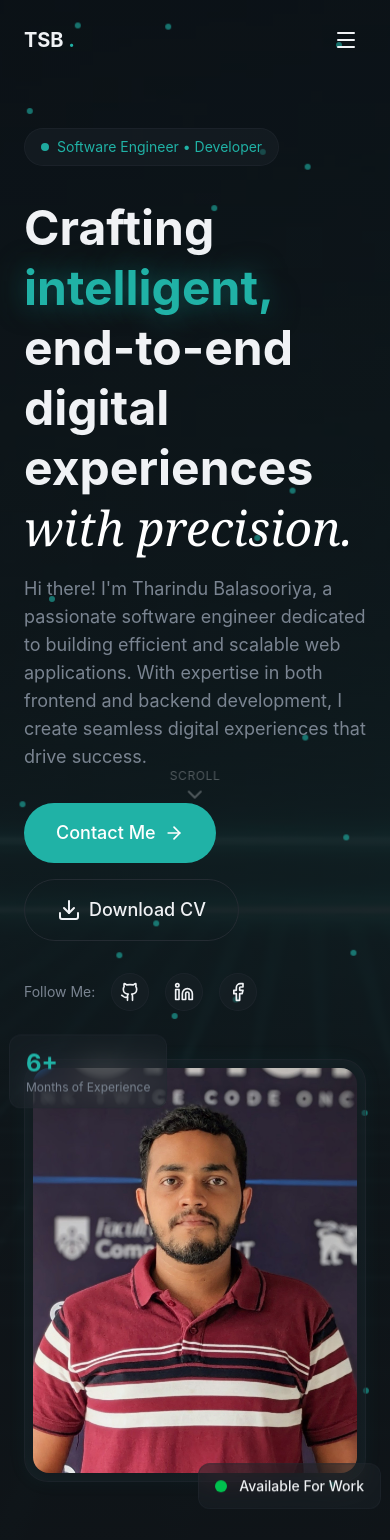
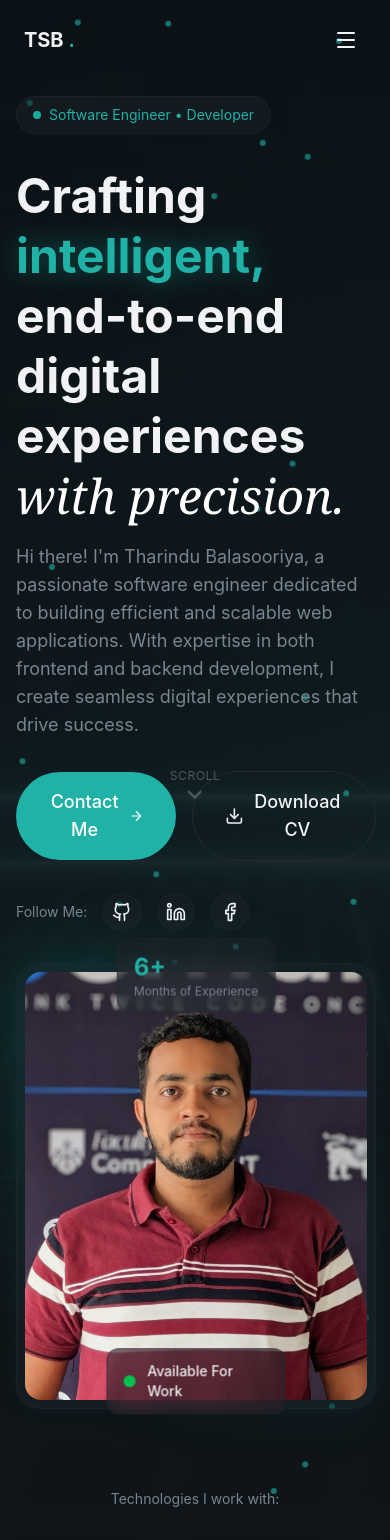
Before and after one commit to tharindutsb/Tharindu_Balasooriya_portfolio, a React (Vite) app: page / in a window 390 px wide. Shown: the top 1540 px of the page. Built offline with nearby package versions, Linux system fonts and the light colour scheme.

Commit message:
update flexing

```diff
--- a/src/sections/About.jsx
+++ b/src/sections/About.jsx
@@ -26,7 +26,7 @@ const highlights=[
 ]
 export const About = () => {
   return (
-    <section id="about" className="py-32 relative overflow-hidden">
+    <section id="about" className="py-22 relative overflow-hidden">
          <div className="container mx-auto px-6 relative z-10">
           <div className="grid lg:grid-cols-2 gap-16 items-center">
             {/* left column */}
--- a/src/sections/Hero.jsx
+++ b/src/sections/Hero.jsx
@@ -24,8 +24,8 @@ const skills = [
    "FastAPI",
    "Machine Learning",
    "AI Integration",
+];
 
-];
 export const Hero = () => {
   return (
     <section className="relative min-h-screen flex items-center overflow-hidden">
@@ -34,6 +34,7 @@ export const Hero = () => {
         <img src="/hero-bg.jpg" alt="Hero image" className="w-full h-full object-cover opacity-40"  />
         <div className="absolute inset-0 bg-gradient-to-b from-background/20 via-background/80 to-background"/>
       </div>
+
       {/* Green Dots */}
       <div className="absolute inset-0 pointer-events-none">
         {[...Array(30)].map((_, i) =>
@@ -47,21 +48,22 @@ export const Hero = () => {
           }s ease-in-out infinite`,
          }}/>
         )}
+      </div>
 
-    </div>
       {/* content */}
-    <div className="container mx-auto px-6 relative pt-32 pb-20 z-10">
-      <div className="grid lg:grid-cols-2 gap-12 items-center">
+      <div className="container mx-auto px-4 sm:px-6 relative pt-24 md:pt-32 pb-16 md:pb-20 z-10">
+        <div className="grid md:grid-cols-2 gap-8 md:gap-12 items-start lg:items-center">
           {/* left column -text content  */}
-        <div className="space-y-8">
+          <div className="space-y-8 animate-fade-in animation-delay-500">
             <div className="animate-fade-in">
               <span className="inline-flex items-center gap-2 px-4 py-2 rounded-full glass text-sm text-primary ">
                 <span className="w-2 h-2 bg-primary rounded-full animate-pulse"/>Software Engineer • Developer
               </span>
             </div>
+
             {/* headline */}
             <div className="space-y-4">
-            <h1 className="text-5xl md:text-6xl lg-text-7xl font-bold leading-tight animate-fade-in animation-delay-100">
+              <h1 className="text-5xl md:text-6xl lg:text-7xl font-bold leading-tight animate-fade-in animation-delay-100">
                 Crafting <span className="text-primary glow-text"> intelligent,</span> <br/> end-to-end digital experiences<br />
                 <span className="font-serif italic font-normal text-white">with precision.</span>
               </h1>
@@ -71,13 +73,15 @@ export const Hero = () => {
                 With expertise in both frontend and backend development, I create seamless digital experiences that drive success.
               </p>
             </div>
+
             {/* CTAs */}
-          <div className="flex flex-wrap gap-4 animate-fade-in animation-delay-300">
+            <div className="flex items-center gap-4 flex-nowrap animate-fade-in animation-delay-300 overflow-x-auto">
               <Button size="lg">
                 Contact Me <ArrowRight className="w-5 h-5"/>
               </Button>
               <AnimatedBorderButton/>
             </div>
+
             {/* social links */}
             <div className="flex items-center gap-4 animate-fade-in animation-delay-400">
               <span className="text-sm text-muted-foreground">Follow Me: </span>
@@ -88,40 +92,41 @@ export const Hero = () => {
               ].map((social,idx)=>(
                 <a key={idx} href={social.href} className="p-2 rounded-full glass hover:bg-primary/40 hover:text-primay transition-all duration-300">
                   {<social.icon className="w-5 h-5 transition-all duration-300 hover:text-primary-foreground "/>}
-
                 </a>
               ))}
             </div>
           </div>
+
           {/* right column - profile image */}
-        <div className="relative animate-fade-in animation-delay-300">
+          <div className="relative animate-fade-in animation-delay-300 flex justify-center md:justify-end  md:self-center lg:self-center   ">
             {/* Profile Image */}
-          <div className=" relative max-w-md mx-auto  ">
-            <div className="absolte inset-0
-            rounded-3xl bg-gradient-to-br
-            from-primary/30 via-transparent to-primary/10 blur-2xl animate-pulse"/>
+            <div className="relative max-w-md  md:max-w-sm mx-auto  md:mx-0    ">
+              <div className="absolute inset-0 rounded-3xl bg-gradient-to-br from-primary/30 via-transparent to-primary/10 blur-2xl animate-pulse"/>
               <div className="relative glass rounded-3xl p-2 glow-border">
-                <img src="/profile-photo.jpg" alt="Tharindu Balasooriya" className="w-full aspect-[4/5] object-cover rounded-2xl"/>
+                <img
+                  src="/profile-photo.jpg"
+                  alt="Tharindu Balasooriya"
+                  className="w-full aspect-[4/5] object-cover rounded-2xl"
+                />
 
                 {/* Floating Badge  */}
-                  <div className="absolute -bottonm-4 -right-4 glass rounded-xl px-4 py-3 animate-float">
+                <div className="absolute -bottom-4 md:-right-4 lg:-right-6 right-1/2 translate-x-1/2 md:translate-x-0 glass rounded-xl px-4 py-3 animate-float">
                   <div className="flex items-center gap-3">
                     <div className="w-3 h-3 bg-green-500 rounded-full animate-pulse" />
                     <span className="text-sm font-medium">Available For Work</span>
                   </div>
                 </div>
+
                 {/* Stats Badge */}
-                <div>
-                  <div className="absolute -top-4 -left-4 glass rounded-xl px-4 py-3 animate-float animation-delay-500">
+                <div className="absolute -top-4 md:-left-4 left-1/2 -translate-x-1/2 md:-translate-x-0 glass rounded-xl px-4 py-3 animate-float animation-delay-500">
                   <div className="text-2xl font-bold text-primary">6+</div>
                   <div className="text-xs text-muted-foreground">Months of Experience</div>
                 </div>
               </div>
-
             </div>
           </div>
         </div>
-      </div>
+
         {/* skills section */}
         <div className="mt-20 animate-fade-in animation-delay-600">
           <p className="text-sm text-muted-foreground mb-6 text-center animate-fade-in animation-delay-500">Technologies I work with:</p>
@@ -136,6 +141,7 @@ export const Hero = () => {
           </div>
         </div>
       </div>
+
       <div className="fixed bottom-8 left-1/2 -translate-x-1/2 z-50 animate-fade-in animation-delay-800">
         <a href="#about" className="flex flex-col items-center gap-2 text-foreground/30 ">
           <span className="text-xs uppercase tracking-wider" >
@@ -143,7 +149,6 @@ export const Hero = () => {
             <div className="flex flex-col items-center">
               <ChevronDown className="w-6 h-6 mt-1 animate-bounce"/>
             </div>
-
           </span>
         </a>
       </div>
```
Lines whose indentation alone changed are shown as unchanged.
